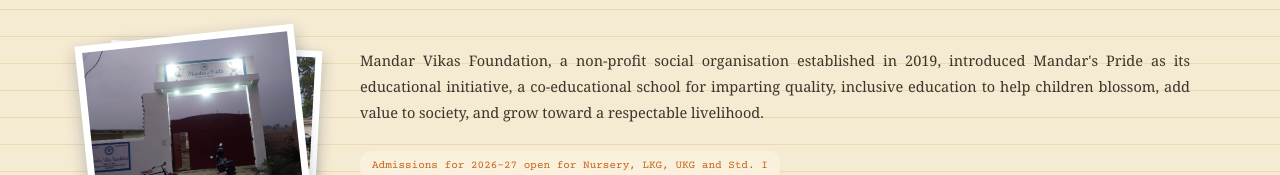
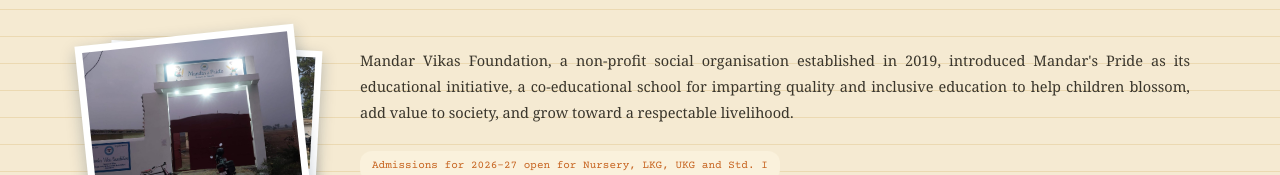
Before and after one commit to mandarvikasfoundation/mvf-website, a Next.js app: page /mandars-pride in a window 1280 px wide. Shown: the part 287-462 px from the top of the page. Built offline with nearby package versions, Linux system fonts and the light colour scheme.

Commit message:
minor text edit

```diff
--- a/app/mandars-pride/MandarsPrideClient.tsx
+++ b/app/mandars-pride/MandarsPrideClient.tsx
@@ -152,8 +152,8 @@
             <div style={{ flex: 1, minWidth: 260 }}>
               <p style={{ fontSize: 14.5, lineHeight: 1.8, textAlign: 'justify' }}>
                 {t(
-                  "Mandar Vikas Foundation, a non-profit social organisation established in 2019, introduced Mandar's Pride as its educational initiative, a co-educational school for imparting quality, inclusive education to help children blossom, add value to society, and grow toward a respectable livelihood.",
-                  "मंदार विकास फाउंडेशन, 2019 में स्थापित एक गैर-लाभकारी सामाजिक संस्था, ने Mandar's Pride को अपनी शैक्षणिक पहल के रूप में शुरू किया, जो एक सह-शिक्षा विद्यालय है, जो बच्चों को पल्लवित होने, समाज में योगदान देने एवं सम्मानजनक आजीविका की ओर बढ़ने में मदद करने के लिए गुणवत्तापूर्ण, समावेशी शिक्षा प्रदान करता है।"
+                  "Mandar Vikas Foundation, a non-profit social organisation established in 2019, introduced Mandar's Pride as its educational initiative, a co-educational school for imparting quality and inclusive education to help children blossom, add value to society, and grow toward a respectable livelihood.",
+                  "मंदार विकास फाउंडेशन, 2019 में स्थापित एक गैर-लाभकारी सामाजिक संस्था, ने Mandar's Pride को अपनी शैक्षणिक पहल के रूप में शुरू किया, जो एक सह-शिक्षा विद्यालय है, जो बच्चों को पल्लवित होने, समाज में योगदान देने एवं सम्मानजनक आजीविका की ओर बढ़ने में मदद करने के लिए गुणवत्तापूर्ण एवं समावेशी शिक्षा प्रदान करता है।"
                 )}
               </p>
               <div
```
